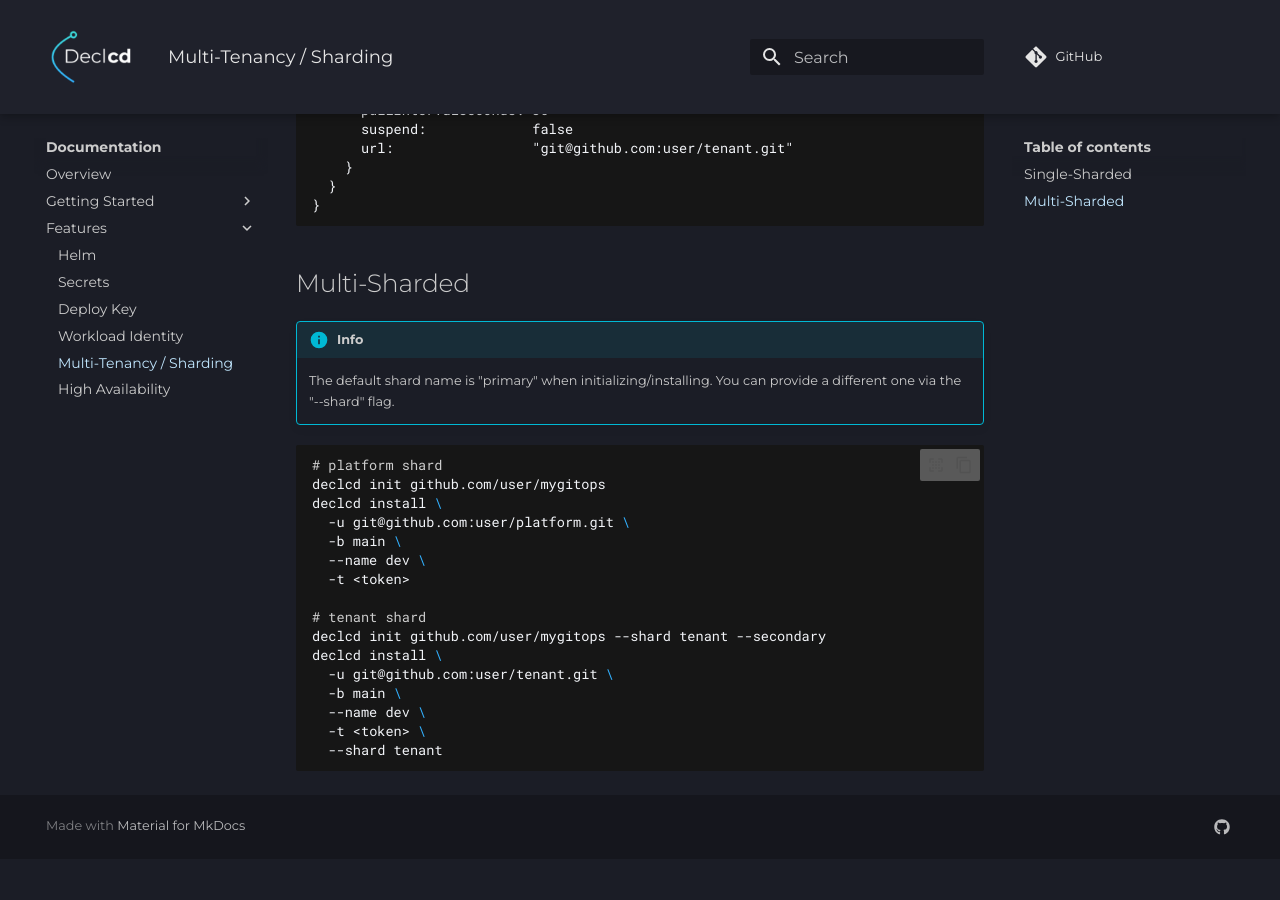
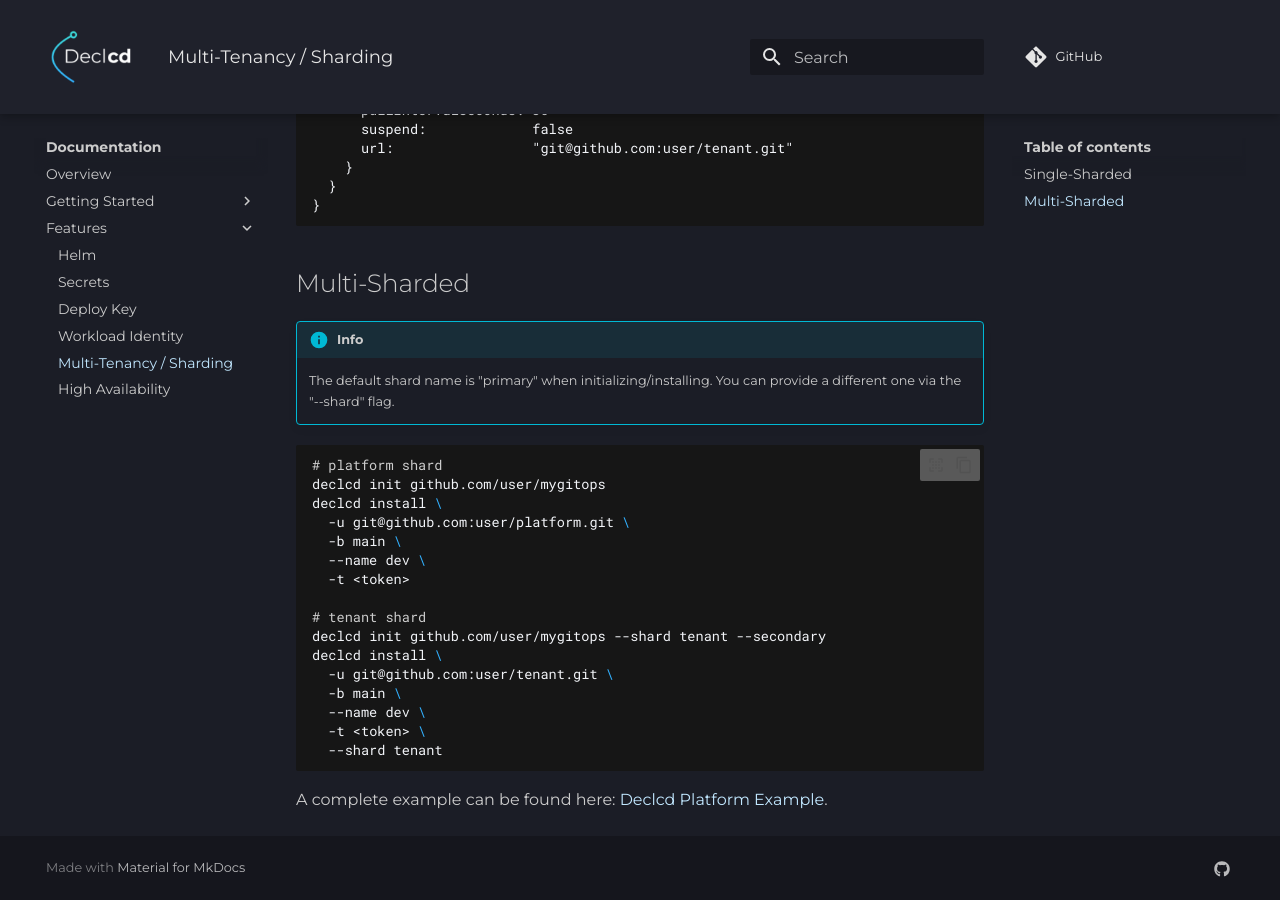
Before and after one commit to kharf/navecd-website, an MkDocs documentation site: the page built from docs/documentation/features/multi-tenancy.md, in a window 1280 px wide and 900 px high, scrolled down 2233 px. Built offline with MkDocs 1.6.1 and Material for MkDocs 9.7.7, drawn with Linux system fonts in a browser that asks for light colours; comment, search, counter and statistics services are not loaded; the version menu is left out; before the commit the page ends 3092 px from its top, so only the background shows below that.

Commit message:
docs: add example repo to multi-tenancy

````diff
--- a/docs/documentation/features/multi-tenancy.md
+++ b/docs/documentation/features/multi-tenancy.md
@@ -96,3 +96,5 @@
   -t <token> \
   --shard tenant
 ```
+
+A complete example can be found here: [Declcd Platform Example](https://github.com/kharf/declcd-platform-example).
````
